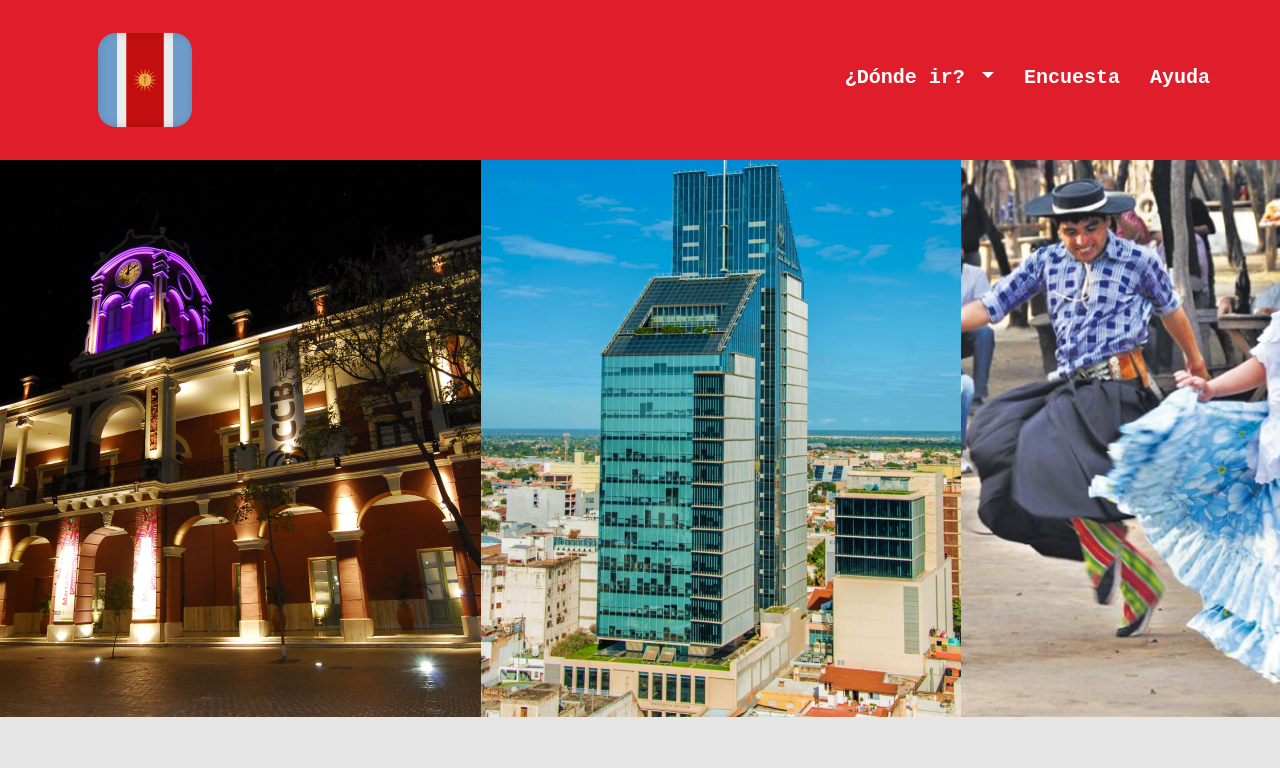
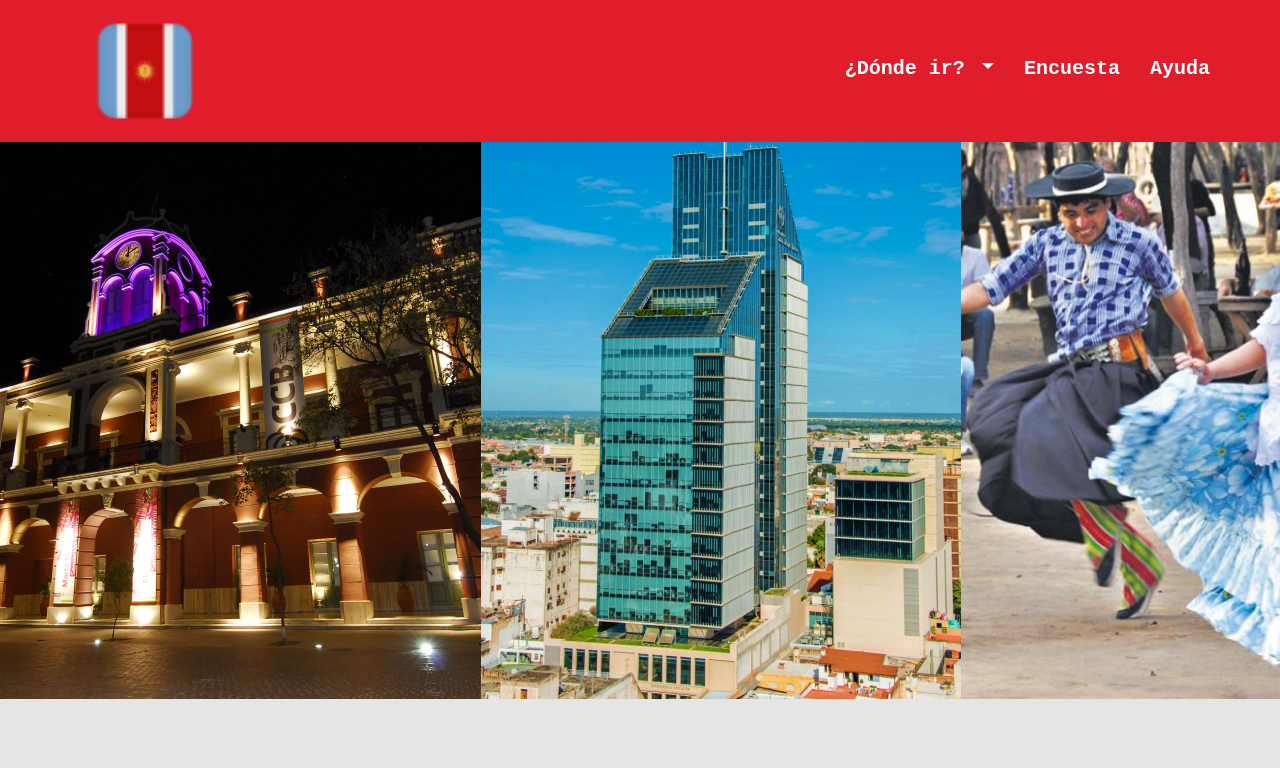
Before and after one commit to francoapesteguia/proyectsantiagodelestero, a website: page index.html in a window 1280 px wide. Shown: the top 768 px of the page. Drawn offline with nearby package versions, Linux system fonts and the light colour scheme; some packages are replaced by stand-ins of ours; a script that the page names is missing.

Commit message:
Arreglos

```diff
--- a/index.html
+++ b/index.html
@@ -14,7 +14,7 @@
     <header>
         <nav class="container navbar">
             <a href="../index.html">
-                <img src="../img/logosantiago.png" alt="1212">
+                <img src="../img/iconosantiago.png" alt="1212">
             </a>
             <div class="navbar__menu">
                 <div>
--- a/scss/pages/_index.scss
+++ b/scss/pages/_index.scss
@@ -39,7 +39,6 @@
         background-repeat: no-repeat;
         background-attachment: fixed ;
         background-size: cover;
-        height: 500px;
     }
 }
 
```
Also changed, not shown: estilos/style.css.
